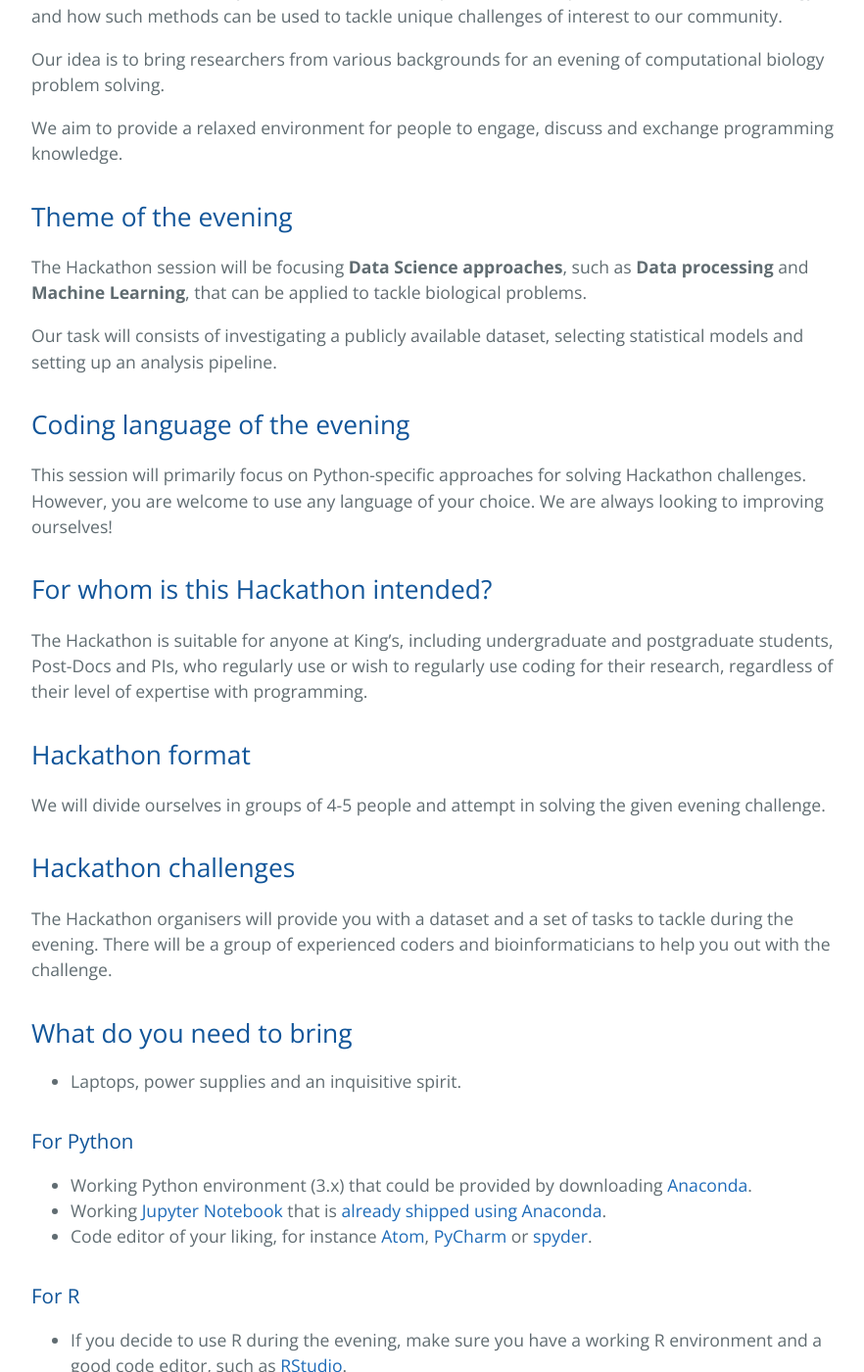
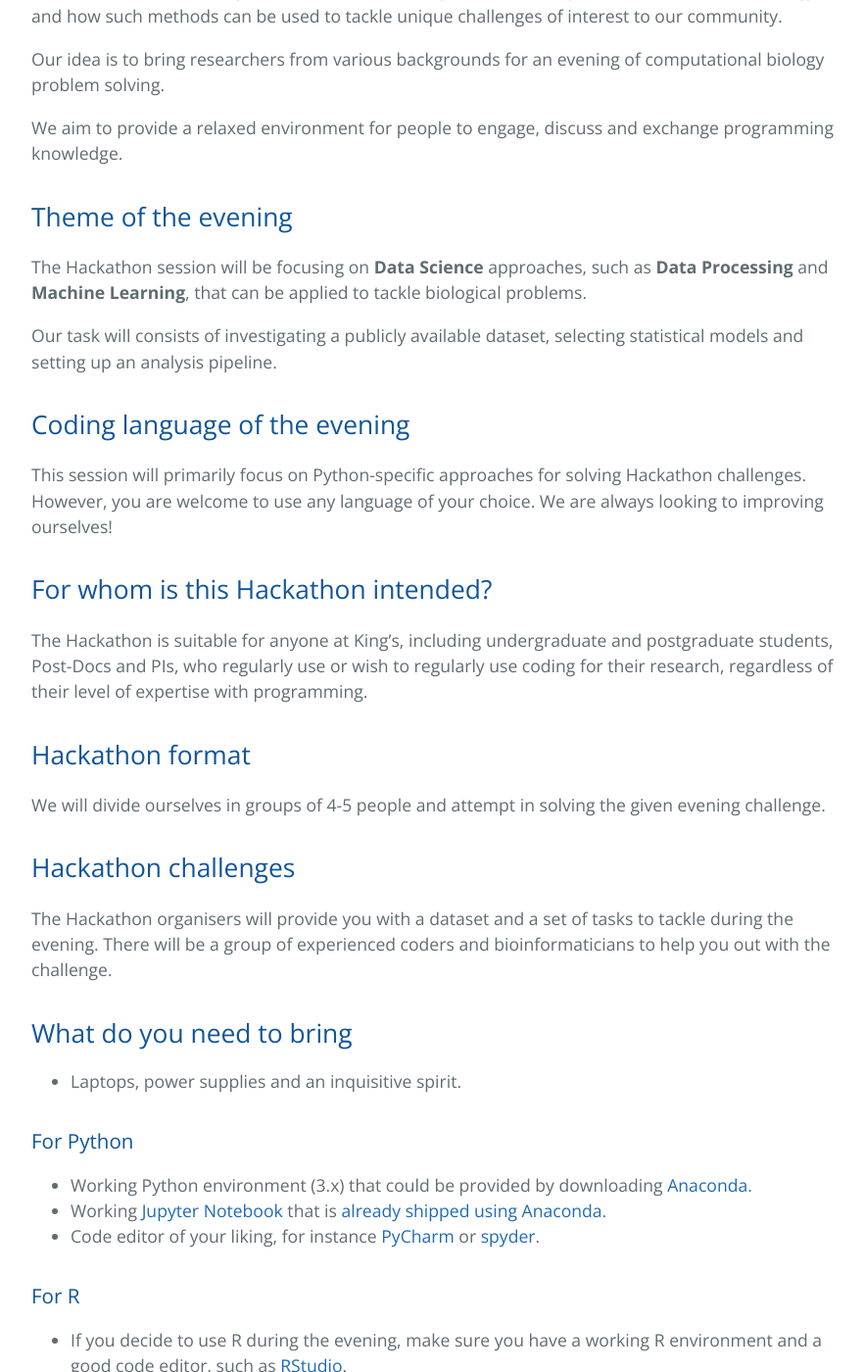
Before and after one commit to KHSDTC/Hackathon_Autumn2019, a Jekyll site: the page built from index.md, in a window 1280 px wide and 1400 px high, scrolled down 554 px. Shown: the whole window at 98% size, without its empty margins (192-1074 px from the left). Built offline with Jekyll 4.4.1, drawn with Linux system fonts in a browser that asks for light colours; our own code applies the rules of GitHub Pages for plain Markdown files; some of the changed text lies outside the part shown.

Commit message:
website update

```diff
--- a/index.md
+++ b/index.md
@@ -14,7 +14,7 @@ We aim to provide a relaxed environment for people to engage, discuss and exchan
 
 ## Theme of the evening
 
-The Hackathon session will be focusing **Data Science approaches**, such as **Data processing** and **Machine Learning**, that can be applied to tackle biological problems.
+The Hackathon session will be focusing on **Data Science** approaches, such as **Data Processing** and **Machine Learning**, that can be applied to tackle biological problems.
 
 Our task will consists of investigating a publicly available dataset, selecting statistical models and setting up an analysis pipeline.
 
@@ -42,7 +42,7 @@ The Hackathon organisers will provide you with a dataset and a set of tasks to t
 
 - Working Python environment (3.x) that could be provided by downloading [Anaconda](https://www.anaconda.com/distribution/).
 - Working [Jupyter Notebook](https://jupyter.org/index.html) that is [already shipped using Anaconda](https://jupyter.org/install).
-- Code editor of your liking, for instance [Atom](https://atom.io/), [PyCharm](https://www.jetbrains.com/pycharm/download/) or [spyder](https://www.spyder-ide.org/).
+- Code editor of your liking, for instance [PyCharm](https://www.jetbrains.com/pycharm/download/) or [spyder](https://www.spyder-ide.org/).
 
 ### For R
 
@@ -50,7 +50,7 @@ The Hackathon organisers will provide you with a dataset and a set of tasks to t
 
 ## When and Where?
 
-- __Date__: 11th of November 2019
+- __Date__: 11th of November, 2019
 - __Where__: G552, Waterloo Bridge Wing, Waterloo Campus
 - __When__: 5PM - 9PM
 
```
Also changed, not shown: 1 other file.
